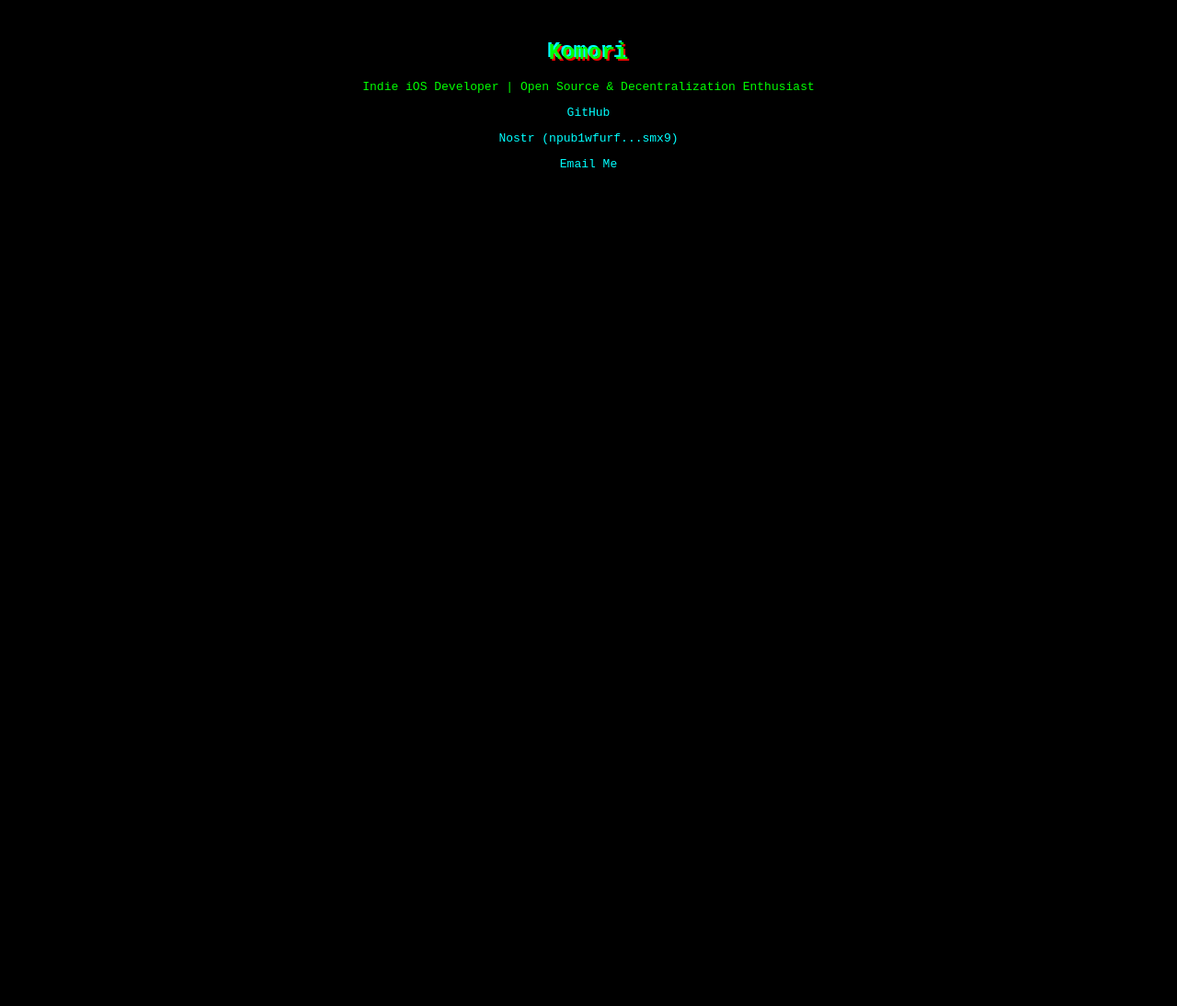
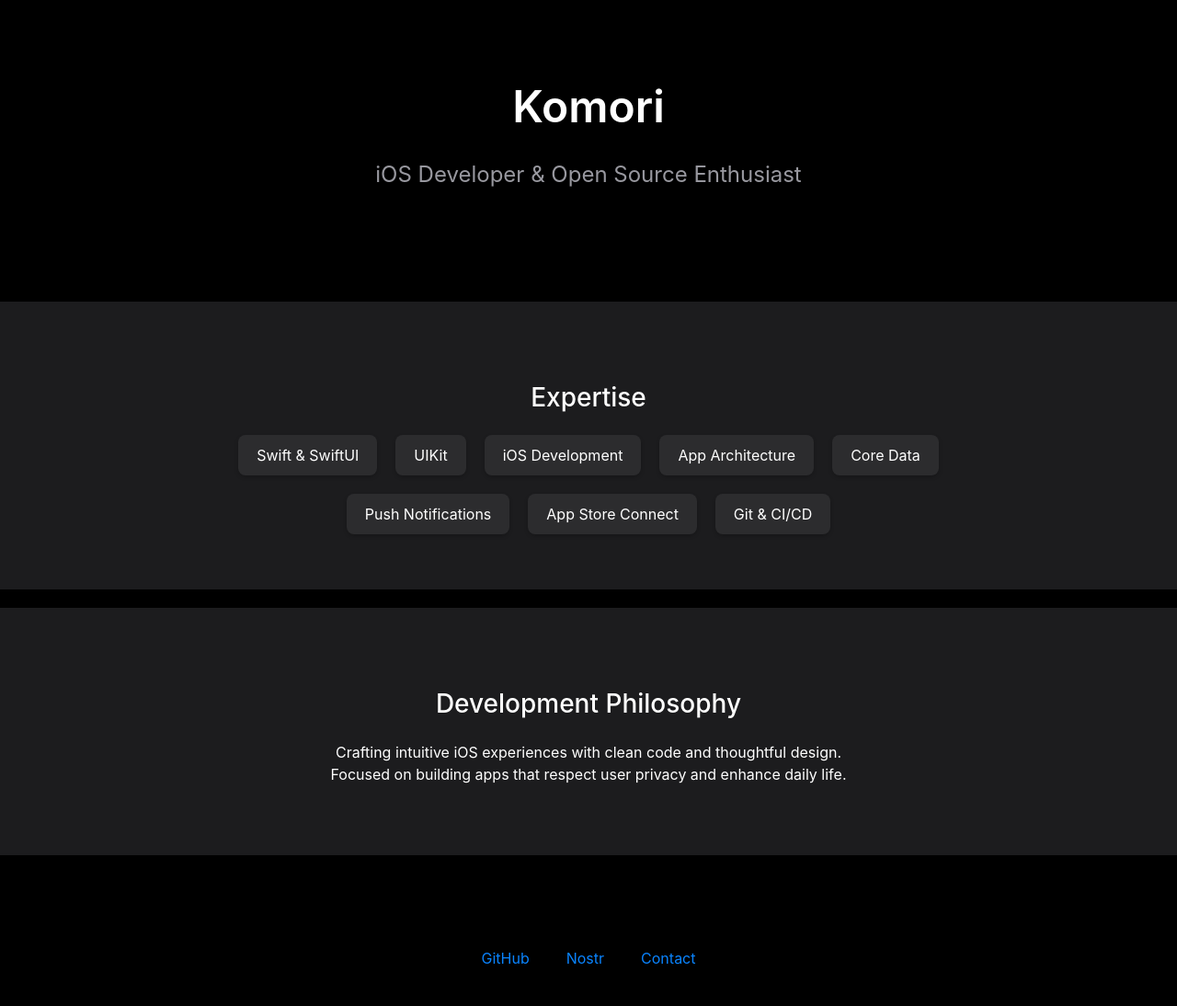
Before and after one commit to KomoriNoKage/KomoriNoKage.github.io, a plain HTML site: page index.html in a window 1280 px wide. Shown: the whole page at 92% size. Before the commit the page ends 800 px from the top, so only its background shows below. Drawn offline with Linux system fonts and the light colour scheme; a web font is replaced by a local one.

Commit message:
feat: implement dark theme with iOS-style design

```diff
--- a/index.html
+++ b/index.html
@@ -3,38 +3,143 @@
 <head>
     <meta charset="UTF-8">
     <meta name="viewport" content="width=device-width, initial-scale=1.0">
-    <title>Komori | Indie iOS Developer</title>
+    <title>Komori | iOS Developer</title>
+    <link rel="stylesheet" href="https://fonts.googleapis.com/css2?family=SF+Pro+Display:wght@400;500;600&display=swap">
     <style>
+        :root {
+            --primary-color: #0A84FF;
+            --text-color: #FFFFFF;
+            --background-color: #000000;
+            --section-background: #1C1C1E;
+            --spacing: 20px;
+        }
+
         body {
-            background-color: #000;
-            color: #0f0;
-            font-family: monospace;
+            background-color: var(--background-color);
+            color: var(--text-color);
+            font-family: 'SF Pro Display', -apple-system, BlinkMacSystemFont, sans-serif;
+            margin: 0;
+            line-height: 1.5;
+        }
+
+        .header {
+            padding: calc(var(--spacing) * 4) var(--spacing);
             text-align: center;
-            padding: 20px;
+            background: var(--background-color);
         }
+
+        .name {
+            font-size: 48px;
+            font-weight: 600;
+            margin: 0;
+            opacity: 0;
+            animation: fadeIn 0.8s ease-out forwards;
+        }
+
+        .title {
+            font-size: 24px;
+            color: #98989F;
+            margin: var(--spacing) 0;
+            opacity: 0;
+            animation: fadeIn 0.8s ease-out 0.2s forwards;
+        }
+
+        .section {
+            padding: calc(var(--spacing) * 3) var(--spacing);
+            background: var(--section-background);
+            margin: var(--spacing) 0;
+        }
+
+        .section-title {
+            font-size: 28px;
+            font-weight: 500;
+            margin-bottom: var(--spacing);
+            text-align: center;
+        }
+
+        .skills {
+            display: flex;
+            flex-wrap: wrap;
+            justify-content: center;
+            gap: var(--spacing);
+            max-width: 800px;
+            margin: 0 auto;
+        }
+
+        .skill {
+            background: #2C2C2E;
+            padding: calc(var(--spacing) / 2) var(--spacing);
+            border-radius: 8px;
+            box-shadow: 0 2px 4px rgba(0,0,0,0.2);
+            transition: transform 0.2s ease;
+        }
+
+        .skill:hover {
+            transform: scale(1.05);
+        }
+
+        .links {
+            display: flex;
+            justify-content: center;
+            gap: calc(var(--spacing) * 2);
+            margin-top: calc(var(--spacing) * 2);
+        }
+
         a {
-            color: #0ff;
+            color: var(--primary-color);
             text-decoration: none;
+            transition: opacity 0.2s ease;
         }
+
         a:hover {
-            text-decoration: underline;
+            opacity: 0.7;
         }
-        .glitch {
-            font-size: 24px;
-            font-weight: bold;
-            animation: glitch 1s infinite alternate;
+
+        @keyframes fadeIn {
+            from { opacity: 0; transform: translateY(20px); }
+            to { opacity: 1; transform: translateY(0); }
         }
-        @keyframes glitch {
-            0% { text-shadow: 2px 2px #0ff, -2px -2px #f00; }
-            100% { text-shadow: -2px -2px #0ff, 2px 2px #f00; }
+
+        @media (max-width: 768px) {
+            .name { font-size: 36px; }
+            .title { font-size: 20px; }
+            .section-title { font-size: 24px; }
         }
     </style>
 </head>
 <body>
-    <h1 class="glitch">Komori</h1>
-    <p>Indie iOS Developer | Open Source & Decentralization Enthusiast</p>
-    <p><a href="https://github.com/KomoriNoKage" target="_blank">GitHub</a></p>
-    <p><a href="https://njump.me/komori@nostrplebs.com" target="_blank">Nostr (npub1wfurf...smx9)</a></p>
-    <p><a href="mailto:komorinokage@protonmail.com">Email Me</a></p>
+    <header class="header">
+        <h1 class="name">Komori</h1>
+        <p class="title">iOS Developer & Open Source Enthusiast</p>
+    </header>
+
+    <section class="section">
+        <h2 class="section-title">Expertise</h2>
+        <div class="skills">
+            <div class="skill">Swift & SwiftUI</div>
+            <div class="skill">UIKit</div>
+            <div class="skill">iOS Development</div>
+            <div class="skill">App Architecture</div>
+            <div class="skill">Core Data</div>
+            <div class="skill">Push Notifications</div>
+            <div class="skill">App Store Connect</div>
+            <div class="skill">Git & CI/CD</div>
+        </div>
+    </section>
+
+    <section class="section">
+        <h2 class="section-title">Development Philosophy</h2>
+        <div style="max-width: 600px; margin: 0 auto; text-align: center;">
+            <p>Crafting intuitive iOS experiences with clean code and thoughtful design. Focused on building apps that respect user privacy and enhance daily life.</p>
+        </div>
+    </section>
+
+    <footer style="text-align: center; padding: calc(var(--spacing) * 2);">
+        <div class="links">
+            <a href="https://github.com/KomoriNoKage" target="_blank">GitHub</a>
+            <a href="https://njump.me/komori@nostrplebs.com" target="_blank">Nostr</a>
+            <a href="mailto:komorinokage@protonmail.com">Contact</a>
+        </div>
+    </footer>
 </body>
 </html>
```
